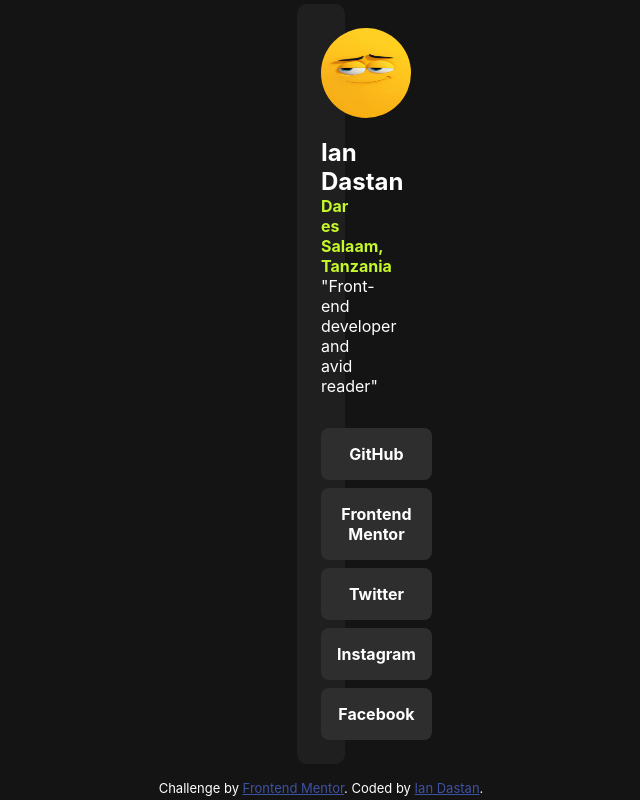
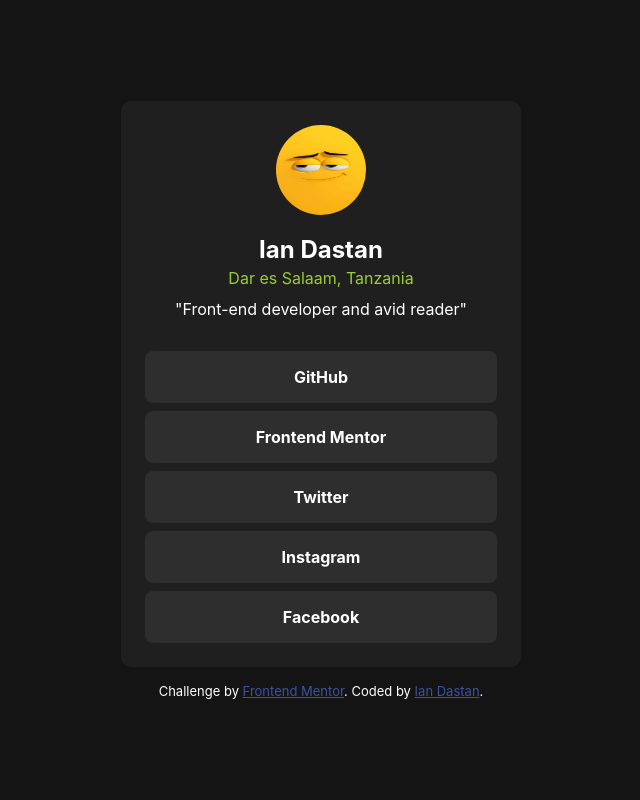
Before and after one commit to IanDastan/UISS-Session-1, a plain HTML site: page Social_link_profile.html in a window 1280 px wide. Shown: the whole page, without its empty margins (319-959 px from the left). Drawn offline with Linux system fonts and the light colour scheme.

Commit message:
adding all files

```diff
--- a/Social_link_profile.html
+++ b/Social_link_profile.html
@@ -13,8 +13,9 @@
 
         <div class="container">
             <img src="img/IMG_20241126_130658_180.jpg" alt="My Profile Picture" title="My social link profile"  height="170" width="170">
-            <h1>Ian Dastan<span> Dar es Salaam, Tanzania</span></h1>
-            <p>"Front-end developer and avid reader"</p>
+            <h1 class="name">Ian Dastan</h1>
+            <span class="city"> Dar es Salaam, Tanzania</span>
+            <p class="job">"Front-end developer and avid reader"</p>
 
            <ul>
             <li><a href="https://github.com/IanDastan"><button>GitHub</button></a></li>
--- a/index.css
+++ b/index.css
@@ -25,10 +25,11 @@ body {
 
 .container {
     background-color: hsl(0, 0%, 12%);
-    max-width: 00px;
+    max-width: 400px;
     width: 100%;
     padding: 24px;
     border-radius: 10px;
+    text-align: center;
 }
 
 .container p {
@@ -97,3 +98,16 @@ body {
 .attribution a {
     color: hsl(228, 45%, 44%);
 }
+
+.name{
+    margin-bottom: 0.2rem;
+}
+
+.city{
+    color: yellowgreen;
+    margin-bottom: 3rem;
+}
+
+.job {
+    margin-top: 0.7rem;
+}
```
